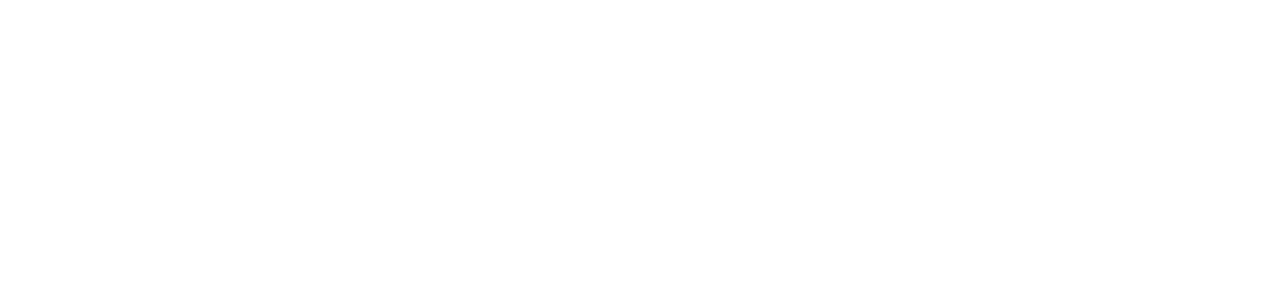
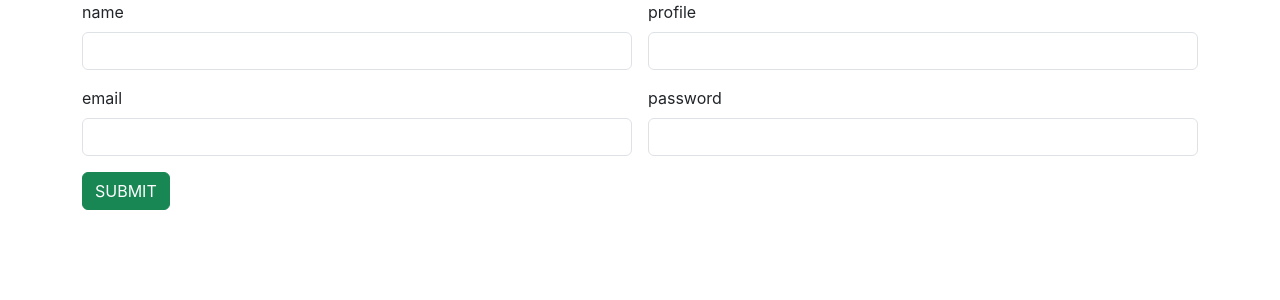
Before and after one commit to shonac54/blog_app, a React (Create React App) app: page /register in a window 1280 px wide. Before the commit this address had no page. Shown: the top 300 px of the page. Built offline with nearby package versions, Linux system fonts and the light colour scheme.

Commit message:
registration

```diff
--- a/src/App.js
+++ b/src/App.js
@@ -5,6 +5,7 @@
 import ViewBlog from './components/ViewBlog';
 import ViewMyBlog from './components/ViewMyBlog';
 import Login from './components/Login';
+import Register from './components/Register';
 
 function App() {
   return (
@@ -14,6 +15,7 @@
       <Route path='view' element={<ViewBlog/>}/>
       <Route path='viewmyblog' element={<ViewMyBlog/>}/>
       <Route path='login' element={<Login/>}/>
+      <Route path='register' element={<Register/>}/>
     </Routes>
     </BrowserRouter>
   );
--- /dev/null
+++ b/src/components/Register.jsx
@@ -0,0 +1,71 @@
+import axios from 'axios'
+import React, { useState } from 'react'
+
+const Register = () => {
+    const [inputField, changeINputField] = useState(
+        { "name": "",
+         "profile": "",
+          "email": "",
+           "password": ""
+        }
+
+
+    )
+    const inputHandler = (event) => {
+        changeINputField({ ...inputField, [event.target.name]: event.target.value })
+    }
+
+    const readValue = () => {
+        console.log(inputField)
+        axios.post("http://127.0.0.1:8000/blog/adduser/", inputField).then(
+            (response) => {
+                alert(response.data.status)
+            }
+        )
+    }
+    return (
+        <div>
+            <div className="container">
+                <div className="row">
+                    <div className="col col-12 col-sm-12 col-md-12 col-lg-12 col-xl-12 col-xxl-12">
+                        <div className="row g-3">
+                            <div className="col col-12 col-sm-6 col-md-6 col-lg-6 col-xl-6 col-xxl-6">
+
+                                <label htmlFor="" className="form-label">name</label>
+                                <input type="text" className="form-control" name="name" value={inputField.name} onChange={inputHandler} />
+
+                            </div>
+
+                            <div className="col col-12 col-sm-6 col-md-6 col-lg-6 col-xl-6 col-xxl-6">
+
+                                <label htmlFor="" className="form-label">profile</label>
+                                <input type="text" className="form-control" name="profile" value={inputField.profile} onChange={inputHandler} />
+
+                            </div>
+                            <div className="col col-12 col-sm-6 col-md-6 col-lg-6 col-xl-6 col-xxl-6">
+
+                                <label htmlFor="" className="form-label">email</label>
+                                <input type="text" className="form-control" name="email" value={inputField.email} onChange={inputHandler} />
+
+                            </div>
+                            <div className="col col-12 col-sm-6 col-md-6 col-lg-6 col-xl-6 col-xxl-6">
+
+                                <label htmlFor="" className="form-label">password</label>
+                                <input type="text" className="form-control" name="password" value={inputField.password} onChange={inputHandler} />
+
+                            </div>
+
+                            <div className="col col-12 col-sm-12 col-md-12 col-lg-12 col-xl-12 col-xxl-12">
+
+                                <button onClick={readValue} className="btn btn-success">SUBMIT</button>
+
+                            </div>
+                        </div>
+                    </div>
+                </div>
+            </div>
+        </div>
+    )
+}
+
+export default Register
```
